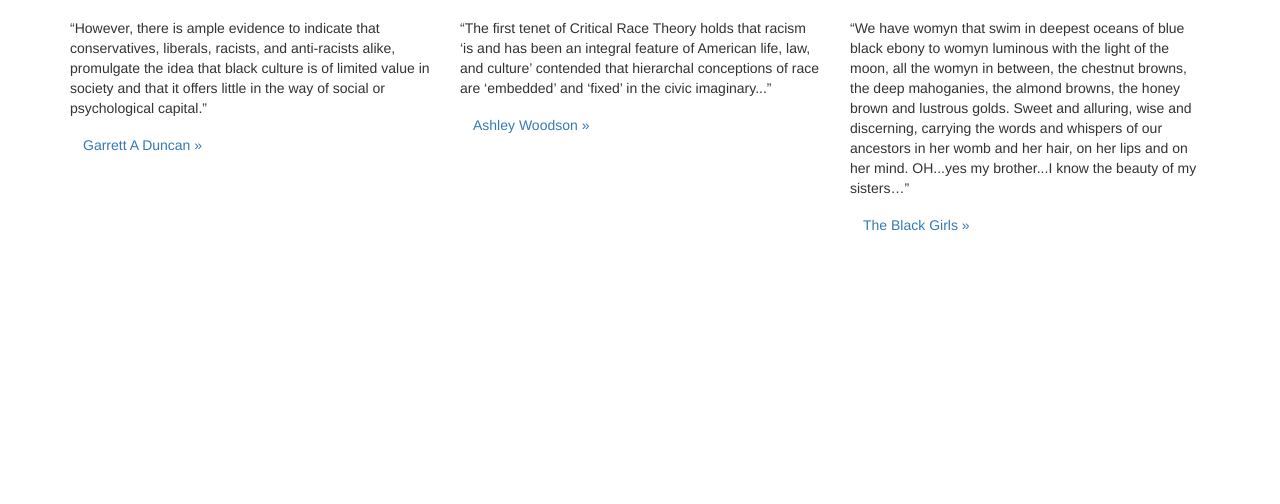
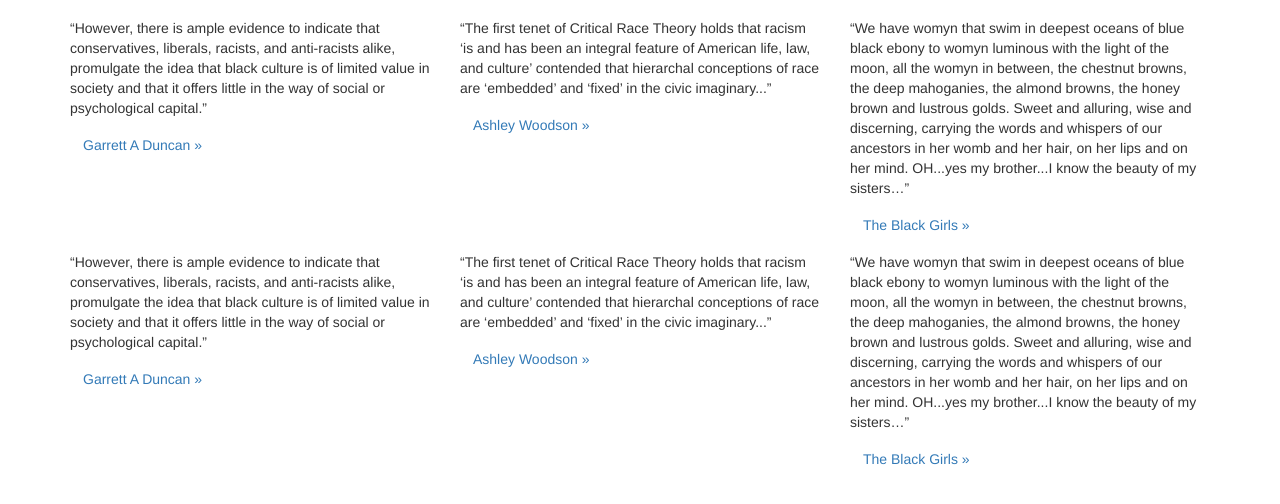
Before and after one commit to kaitlinclark-xx3/kaitlinclark-xx3.github.io, a plain HTML site: page other_pages/quotes/all_quotes.html in a window 1280 px wide. Shown: the part 174-678 px from the top of the page. Drawn offline with nearby package versions, Linux system fonts and the light colour scheme.

Commit message:
formatting

```diff
--- a/other_pages/quotes/all_quotes.html
+++ b/other_pages/quotes/all_quotes.html
@@ -92,5 +92,27 @@
                     <p><a class="btn btn-secondary" href="/other_pages/quotes/books.html" role="button">The Black Girls &raquo;</a></p>
                 </div>
             </div>
+            <div class="row">
+                <div class="col-md-4">
+                    <p>“However, there is ample evidence to indicate that conservatives, liberals, racists, and anti-racists alike, promulgate the idea that
+                    black culture is of limited value in society and that it
+                    offers little in the way of social or psychological capital.” </p>
+                    <p><a class="btn btn-secondary" href="/other_pages/quotes/pubs/gad.byeprpr.pdf" role="button" target="_blank">Garrett A Duncan &raquo;</a></p>
+                </div>
+                <div class="col-md-4">
+                    <p>“The first tenet of Critical Race Theory holds that racism
+                    ‘is and has been an integral feature of American life, law, and culture’
+                    contended that hierarchal conceptions of race are ‘embedded’ and ‘fixed’ in the civic imaginary...”</p>
+                    <p><a class="btn btn-secondary" href="/other_pages/quotes/pubs/woodson.2016.pdf" role="button" target="_blank">Ashley Woodson &raquo;</a></p>
+                </div>
+                <div class="col-md-4">
+                    <p>“We have womyn that swim in deepest oceans of blue black ebony to womyn luminous
+                    with the light of the moon, all the womyn in between, the chestnut browns, the deep mahoganies,
+                    the almond browns, the honey brown and lustrous golds. Sweet and alluring, wise and discerning,
+                    carrying the words and whispers of our ancestors in her womb and her hair, on her lips and on her mind.
+                    OH...yes my brother...I know the beauty of my sisters…” </p>
+                    <p><a class="btn btn-secondary" href="/other_pages/quotes/books.html" role="button">The Black Girls &raquo;</a></p>
+                </div>
+            </div>
     </body>
 </html>
```
Also changed, not shown: index.html (+2 -2 lines).
